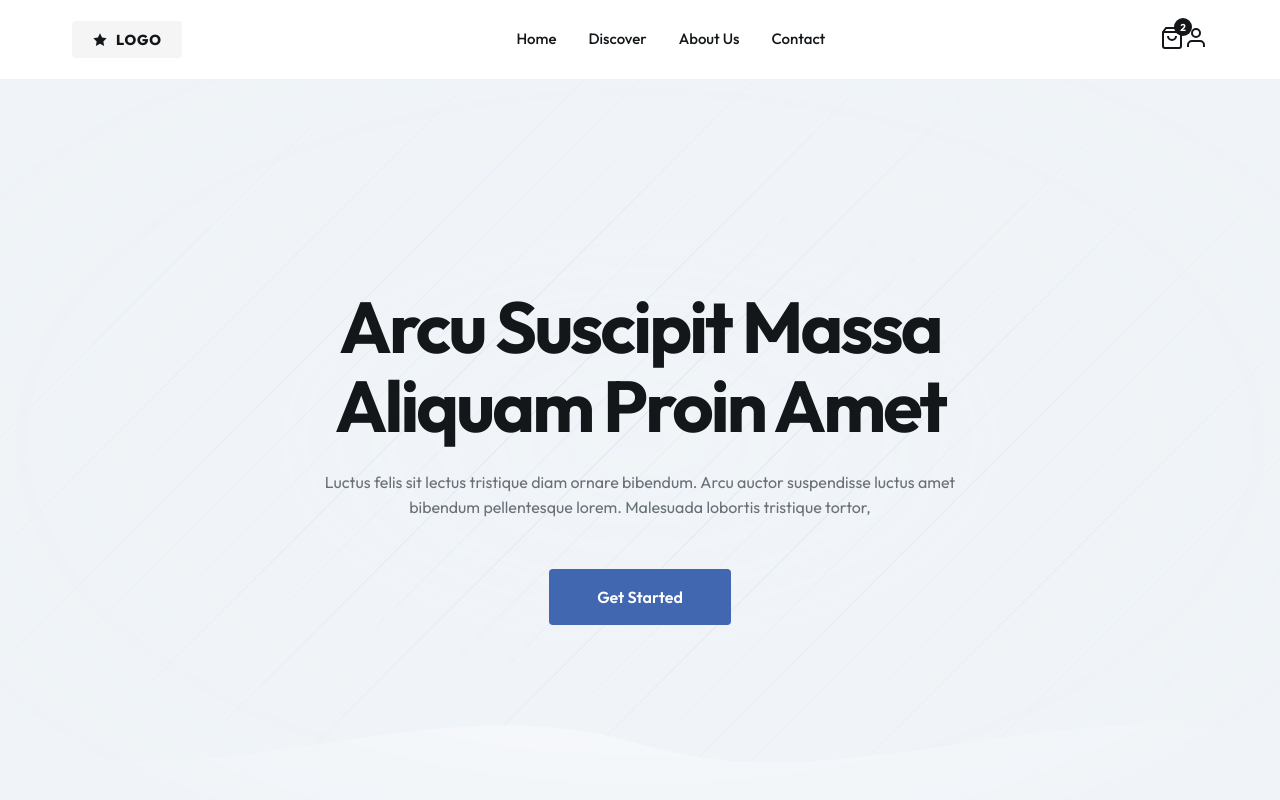
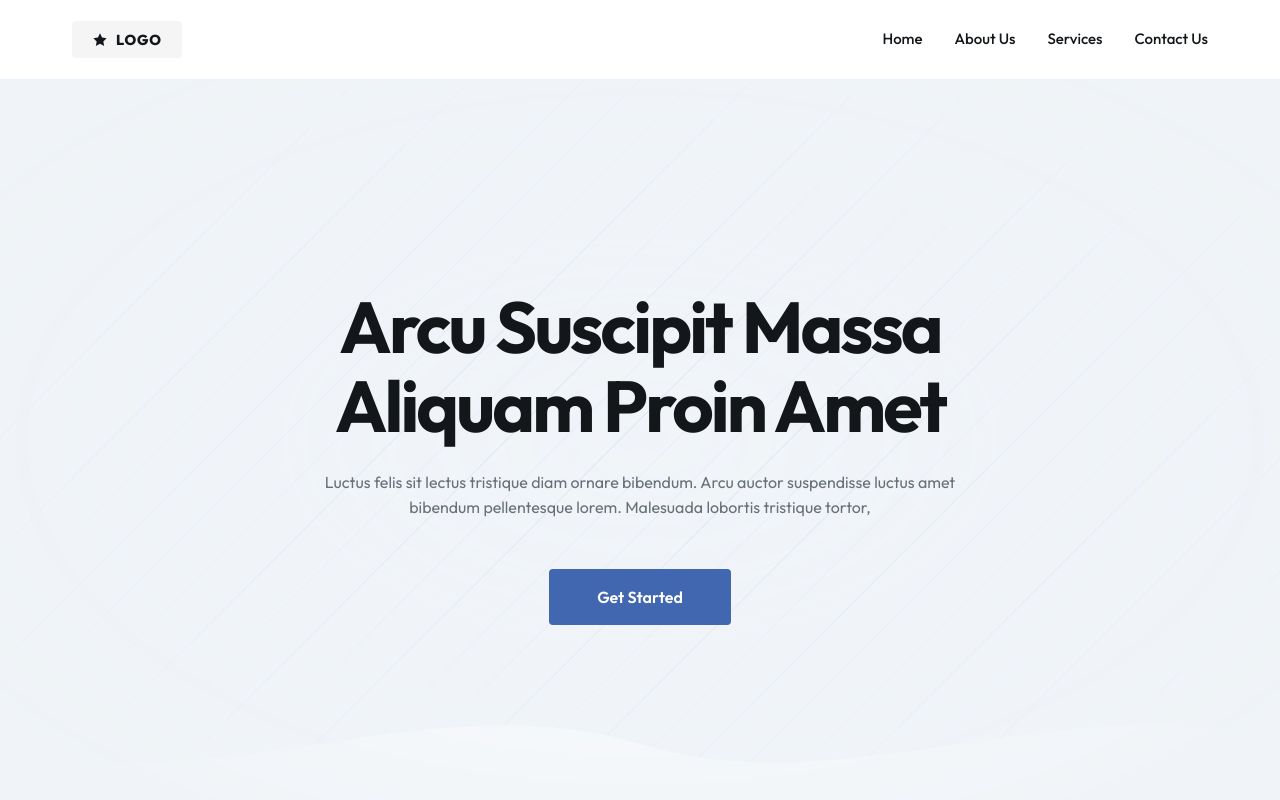
Before and after one commit to qoarcstudio/Trade-Network-Limited, a Next.js app: page / in a window 1280 px wide. Shown: the top 800 px of the page. Built offline with nearby package versions, Linux system fonts and the light colour scheme.

Commit message:
Update navbar, fix dark mode and add documentation

```diff
--- a/src/app/discover/page.tsx
+++ b/src/app/discover/page.tsx
@@ -48,11 +48,11 @@ export default function DiscoverPage() {
   const [activeSlide, setActiveSlide] = useState(0);
 
   return (
-    <main style={{ minHeight: '100vh', display: 'flex', flexDirection: 'column', background: '#ffffff' }}>
+    <main style={{ minHeight: '100vh', display: 'flex', flexDirection: 'column', background: '#ffffff', colorScheme: 'light' }}>
       <Header />
 
       {/* Hero Slider Section */}
-      <section className="hero-section" style={{ background: 'var(--bg-primary)' }}>
+      <section className="hero-section" style={{ background: '#f0f4f8', isolation: 'isolate' }}>
         <div className="container">
           <div className="grid-responsive-2" style={{ alignItems: 'center' }}>
 
--- a/src/components/Header.tsx
+++ b/src/components/Header.tsx
@@ -25,9 +25,9 @@ export default function Header() {
         {/* Center Nav (Desktop) */}
         <nav className="flex items-center hidden-md" style={{ gap: '2rem', fontWeight: 500, color: '#13171a', fontSize: '0.9375rem' }}>
           <Link href="/">Home</Link>
-          <Link href="/discover">Discover</Link>
           <Link href="/about">About Us</Link>
-          <Link href="/contact">Contact</Link>
+          <Link href="/discover">Services</Link>
+          <Link href="/contact">Contact Us</Link>
         </nav>
 
         {/* Hamburger Menu Icon (Mobile) */}
@@ -49,21 +49,7 @@ export default function Header() {
           }
         `}</style>
 
-        {/* Icons Right */}
-        <div className="flex items-center gap-6 hidden-md">
-          <button style={{ position: 'relative', background: 'none', border: 'none', cursor: 'pointer', color: '#13171a' }}>
-            <svg width="24" height="24" viewBox="0 0 24 24" fill="none" stroke="currentColor" strokeWidth="2"><path d="M6 2L3 6v14a2 2 0 0 0 2 2h14a2 2 0 0 0 2-2V6l-3-4Z"/><line x1="3" y1="6" x2="21" y2="6"/><path d="M16 10a4 4 0 0 1-8 0"/></svg>
-            <span style={{
-              position: 'absolute', top: '-8px', right: '-8px',
-              background: '#13171a', color: '#fff', fontSize: '10px',
-              width: '18px', height: '18px', borderRadius: '50%',
-              display: 'flex', alignItems: 'center', justifyContent: 'center', fontWeight: 'bold'
-            }}>2</span>
-          </button>
-          <button style={{ background: 'none', border: 'none', cursor: 'pointer', color: '#13171a' }}>
-            <svg width="24" height="24" viewBox="0 0 24 24" fill="none" stroke="currentColor" strokeWidth="2"><path d="M20 21v-2a4 4 0 0 0-4-4H8a4 4 0 0 0-4 4v2"/><circle cx="12" cy="7" r="4"/></svg>
-          </button>
-        </div>
+
       </div>
 
       {/* Mobile Nav Drawer */}
@@ -76,7 +62,7 @@ export default function Header() {
         }}>
           <Link href="/" onClick={() => setIsMenuOpen(false)}>Home</Link>
           <Link href="/about" onClick={() => setIsMenuOpen(false)}>About Us</Link>
-          <Link href="/discover" onClick={() => setIsMenuOpen(false)}>Products</Link>
+          <Link href="/discover" onClick={() => setIsMenuOpen(false)}>Services</Link>
           <Link href="/contact" onClick={() => setIsMenuOpen(false)}>Contact Us</Link>
         </div>
       )}
```
Also changed, not shown: src/app/about/page.tsx (+5 -4 lines), 1 other file (tests, documents, lock files or other folders).
